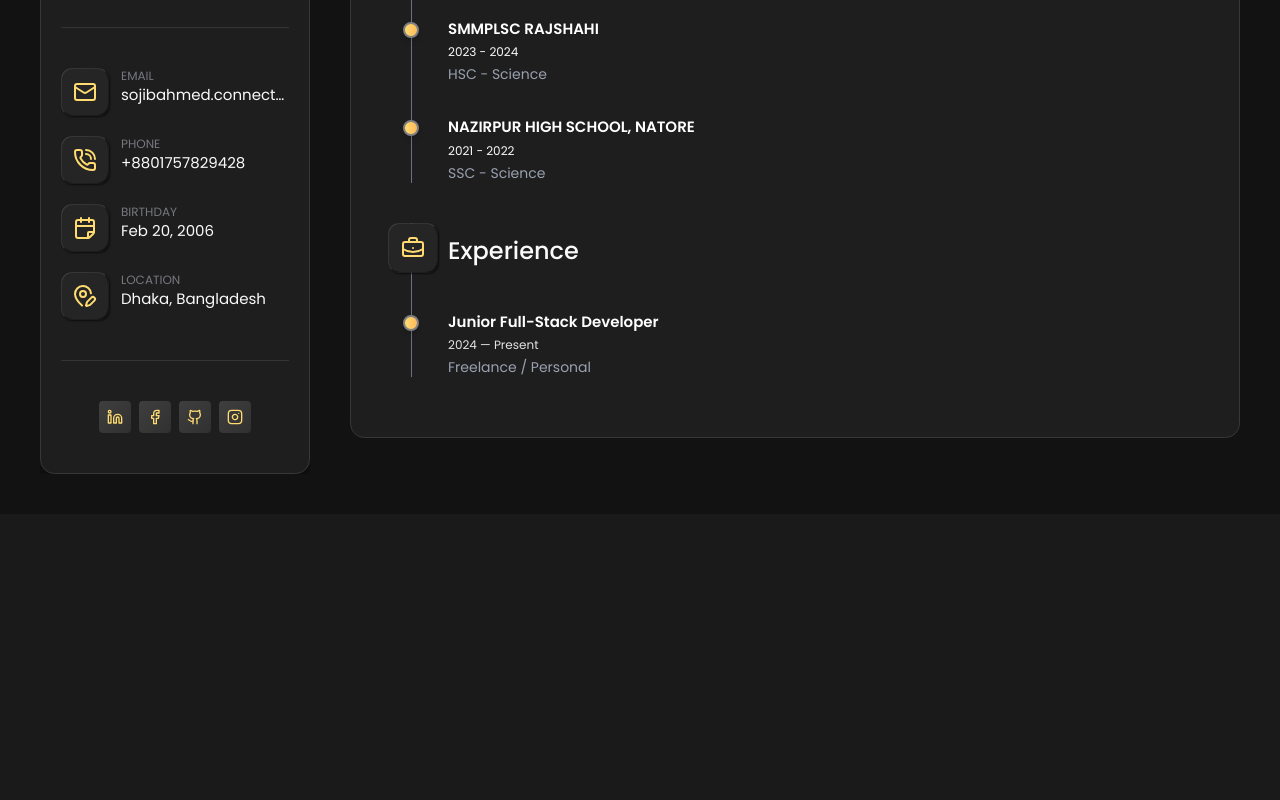
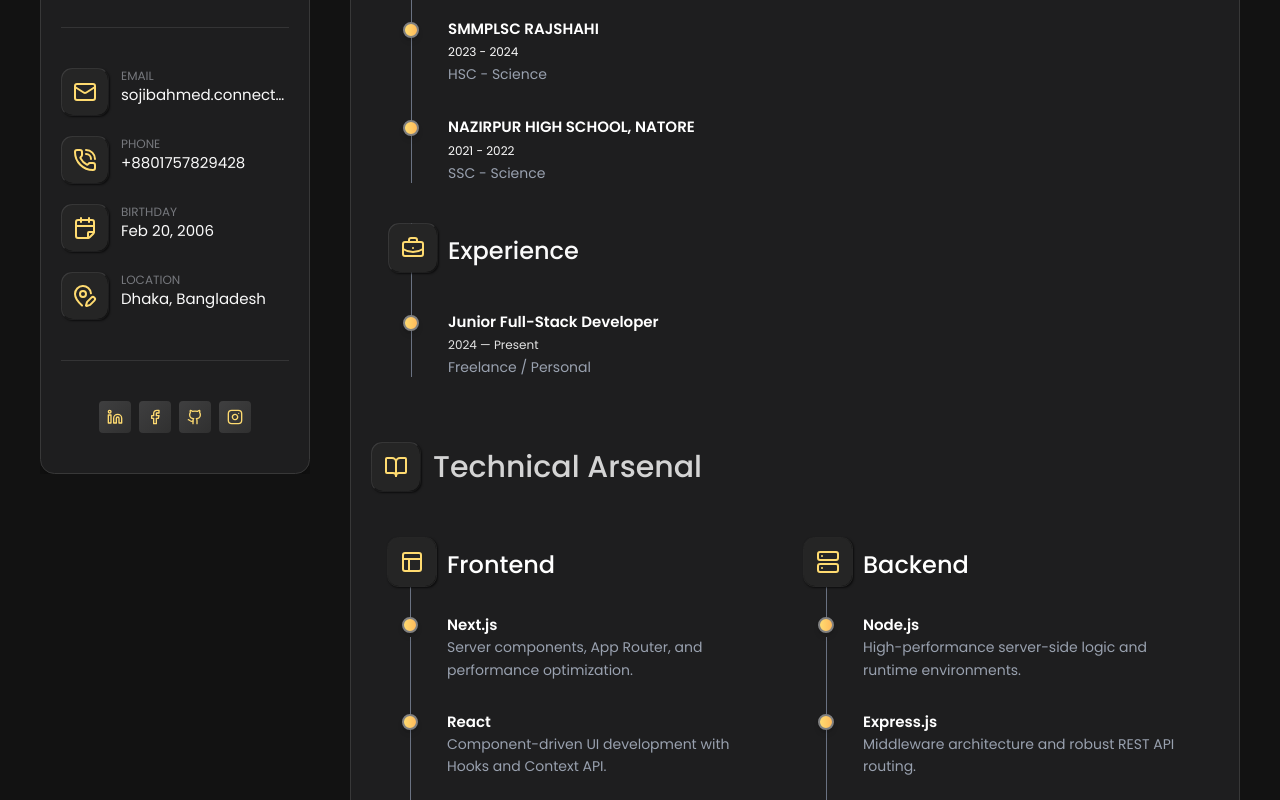
Before and after one commit to aminur-islam-sojib/sojib-ahmed, a Next.js app: page /resume in a window 1280 px wide. Shown: the part 326-1126 px from the top of the page. Before the commit the page ends 840 px from the top, so only its background shows below. Built offline with nearby package versions, Linux system fonts and the light colour scheme.

Commit message:
feat: enhance resume section with skills display and animations

```diff
--- a/src/app/(public)/resume/page.tsx
+++ b/src/app/(public)/resume/page.tsx
@@ -1,21 +1,18 @@
 import EducationTimeLine from "@/components/Resume/EducationTimeLine";
 import ExperienceTimeLine from "@/components/Resume/ExperienceTimeLine";
+import { SkillsSection } from "@/components/Resume/SkillsSection";
 import HeaderGenerator from "@/components/ui/HeaderGenerator";
 
 const Resume = () => {
   return (
-    <div>
+    <main>
       <HeaderGenerator>Resume</HeaderGenerator>
-      <div>
-        <EducationTimeLine />
-      </div>
+      <EducationTimeLine />
       <div className=" my-10">
         <ExperienceTimeLine />
       </div>
-      {/* <div>
-        <Skills />
-      </div> */}
-    </div>
+      <SkillsSection />
+    </main>
   );
 };
 
--- /dev/null
+++ b/src/components/Resume/SkillGroup.tsx
@@ -0,0 +1,47 @@
+import { LucideIcon } from "lucide-react";
+import { SkillItem } from "./SkillItem";
+
+interface SkillGroupProps {
+  title: string;
+  icon: LucideIcon;
+  skills: { name: string; description: string }[];
+  isLastGroup?: boolean;
+}
+
+export const SkillGroup = ({ title, icon: Icon, skills }: SkillGroupProps) => {
+  return (
+    <div className="relative pl-6">
+      {/* Category Icon Header */}
+      <section className="absolute -left-6 top-0 z-20">
+        <div className="bgIcon w-fit p-3 rounded-xl bg-neutral-900 border border-neutral-800">
+          <Icon size={24} color="var(--primary)" />
+        </div>
+      </section>
+
+      {/* Line connecting Icon to first Dot */}
+      <span className="absolute left-[-1.5px] top-12 w-px h-10 bg-gray-500"></span>
+
+      <section className="mb-6">
+        <h2 className="text-2xl font-medium p-3 text-white">{title}</h2>
+      </section>
+
+      {/* Skill List */}
+      <div className="space-y-0">
+        {/* Adjusted to 0 because SkillItem has pb-8 */}
+        {skills.map((skill, index) => {
+          const isLastItem = index === skills.length - 1;
+          return (
+            <SkillItem
+              key={index}
+              name={skill.name}
+              description={skill.description}
+              index={index}
+              // The line stops if it's the last item in the group
+              isLast={isLastItem}
+            />
+          );
+        })}
+      </div>
+    </div>
+  );
+};
--- /dev/null
+++ b/src/components/Resume/SkillItem.tsx
@@ -0,0 +1,43 @@
+"use client";
+import { motion } from "framer-motion";
+
+interface SkillItemProps {
+  name: string;
+  description: string;
+  index: number;
+  isLast?: boolean; // New prop to control the line
+}
+
+export const SkillItem = ({
+  name,
+  description,
+  index,
+  isLast,
+}: SkillItemProps) => {
+  return (
+    <motion.div
+      initial={{ opacity: 0, x: -30 }}
+      whileInView={{ opacity: 1, x: 0 }}
+      transition={{ delay: index * 0.1 }}
+      viewport={{ once: true }}
+      className="relative pl-3 pb-8" // Added bottom padding for spacing
+    >
+      {/* Vertical Line Logic */}
+      {!isLast && (
+        <span className="absolute left-[-25.5px] top-5 w-px h-full bg-gray-500"></span>
+      )}
+
+      {/* Dot indicator */}
+      <span className="dotIndicator absolute  -left-8.25 w-4 h-4 rounded-full z-10 shadow-md"></span>
+
+      <div className="flex flex-col gap-1">
+        <h3 className="text-[15px] font-semibold text-white leading-none">
+          {name}
+        </h3>
+        <p className="text-sm text-gray-400 dark:text-gray-400 leading-relaxed">
+          {description}
+        </p>
+      </div>
+    </motion.div>
+  );
+};
--- /dev/null
+++ b/src/components/Resume/SkillsSection.tsx
@@ -0,0 +1,41 @@
+// components/skills/SkillsSection.tsx
+"use client";
+import { motion } from "framer-motion";
+import { SkillGroup } from "./SkillGroup";
+import { skillCategories } from "./data";
+import { BookOpen } from "lucide-react";
+
+export const SkillsSection = () => {
+  return (
+    <section className=" text-neutral-300 overflow-hidden">
+      <div className="max-w-4xl mx-auto ">
+        <motion.div
+          initial={{ opacity: 0, y: 20 }}
+          whileInView={{ opacity: 1, y: 0 }}
+          viewport={{ once: true }}
+          className="mb-5 py-5"
+        >
+          <div className=" flex  items-center  ">
+            <div className="bgIcon w-fit p-3 rounded-xl">
+              <BookOpen color="var(--primary)" />
+            </div>
+            <section>
+              <h1 className=" text-3xl font-medium p-3"> Technical Arsenal</h1>
+            </section>
+          </div>
+        </motion.div>
+
+        <div className="grid grid-cols-1 md:grid-cols-2 px-6 md:px-10 gap-x-16 gap-y-8">
+          {skillCategories.map((group, index) => (
+            <SkillGroup
+              key={index}
+              title={group.title}
+              icon={group.icon}
+              skills={group.skills}
+            />
+          ))}
+        </div>
+      </div>
+    </section>
+  );
+};
--- /dev/null
+++ b/src/components/Resume/data.ts
@@ -0,0 +1,85 @@
+// data/skills.ts
+import { Terminal, Database, Layout, Server } from "lucide-react";
+
+export const skillCategories = [
+  {
+    title: "Frontend",
+    icon: Layout,
+    skills: [
+      {
+        name: "Next.js",
+        description:
+          "Server components, App Router, and performance optimization.",
+      },
+      {
+        name: "React",
+        description:
+          "Component-driven UI development with Hooks and Context API.",
+      },
+      {
+        name: "JavaScript (ES6+)",
+        description:
+          "Core logic, asynchronous programming, and DOM manipulation.",
+      },
+      {
+        name: "TailwindCSS",
+        description:
+          "Utility-first styling and responsive, modern design systems.",
+      },
+    ],
+  },
+  {
+    title: "Backend",
+    icon: Server,
+    skills: [
+      {
+        name: "Node.js",
+        description:
+          "High-performance server-side logic and runtime environments.",
+      },
+      {
+        name: "Express.js",
+        description: "Middleware architecture and robust REST API routing.",
+      },
+      {
+        name: "Authentication",
+        description: "Secure implementation of JWT, OAuth, and NextAuth.",
+      },
+    ],
+  },
+  {
+    title: "Database",
+    icon: Database,
+    skills: [
+      {
+        name: "MongoDB",
+        description:
+          "Document-based modeling and complex aggregation pipelines.",
+      },
+      {
+        name: "Mongoose",
+        description:
+          "Schema validation and efficient data relationship mapping.",
+      },
+    ],
+  },
+  {
+    title: "Tools & Deployment",
+    icon: Terminal,
+    skills: [
+      {
+        name: "Git & GitHub",
+        description:
+          "Version control, branching strategies, and CI/CD workflows.",
+      },
+      {
+        name: "Vercel / Netlify",
+        description: "Automated deployment and edge function management.",
+      },
+      {
+        name: "Postman",
+        description: "Thorough API testing and documentation workflows.",
+      },
+    ],
+  },
+];
```
